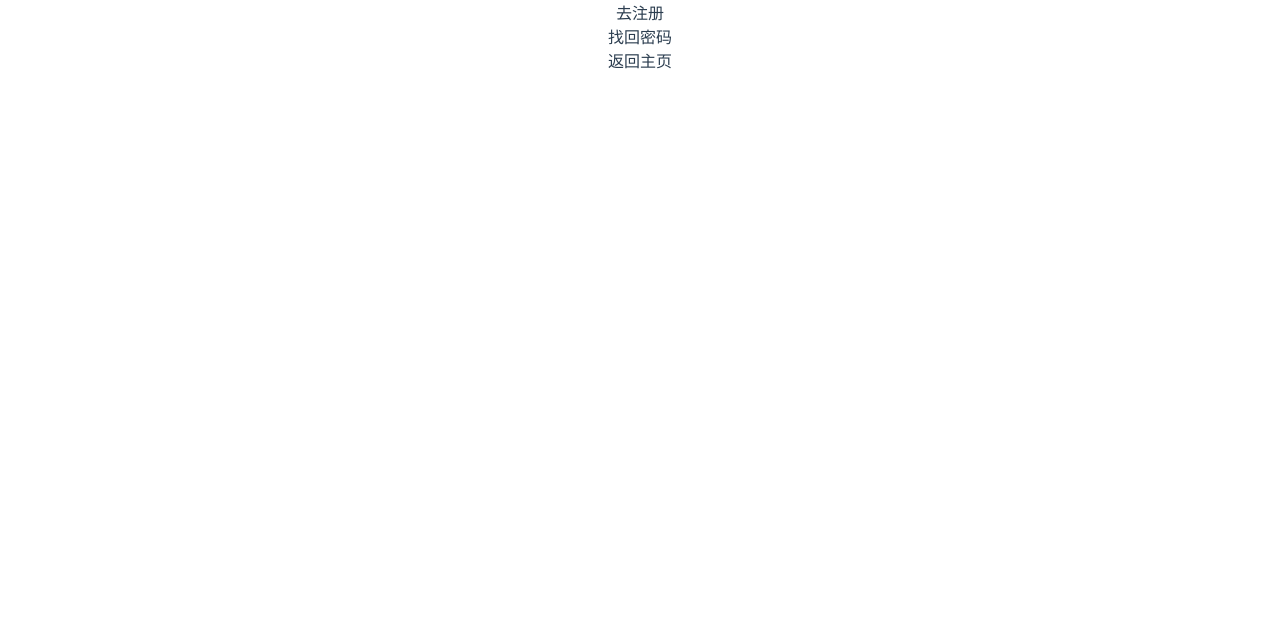
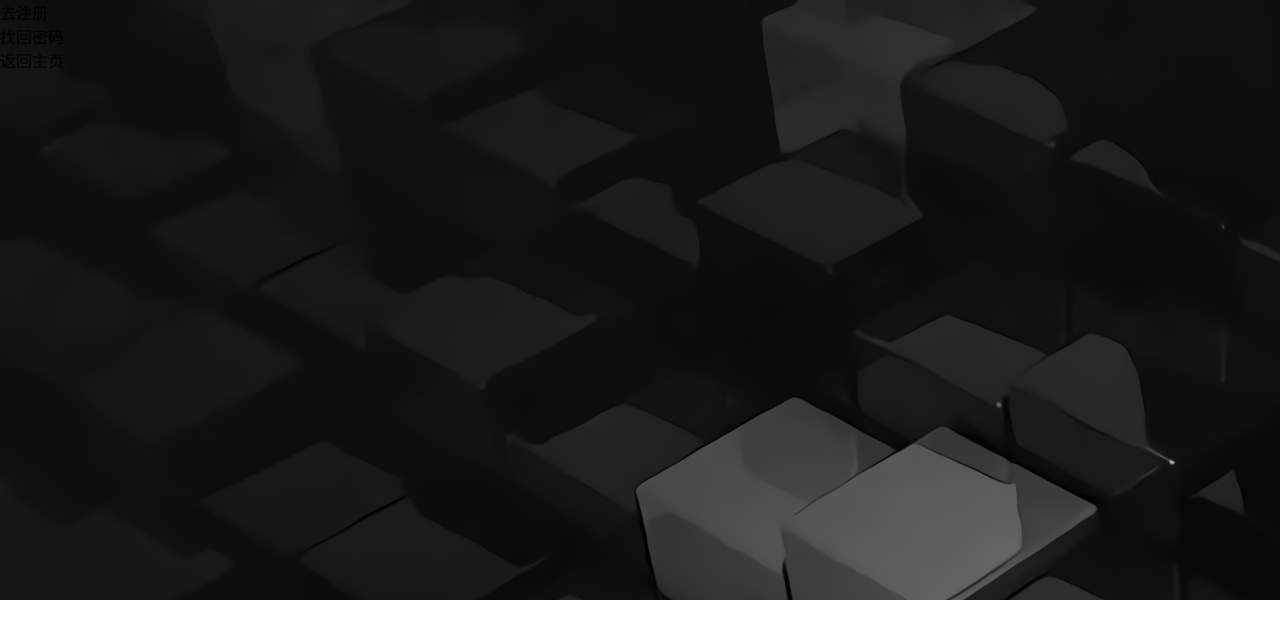
Before and after one commit to CreateYourGames/CreateYourGames, a Vue app: page /#/Login in a window 1280 px wide. Shown: the top 638 px of the page. Built offline with nearby package versions, Linux system fonts and the light colour scheme.

Commit message:
默认样式调整

```diff
--- a/src/App.vue
+++ b/src/App.vue
@@ -10,12 +10,8 @@
         margin: 0;
     }
 
-    #app {
-        font-family: 'Avenir', Helvetica, Arial, sans-serif;
-        -webkit-font-smoothing: antialiased;
-        -moz-osx-font-smoothing: grayscale;
-        text-align: center;
-        color: #2c3e50;
+    #app,html,body {
+        height: 100%;
     }
 
     #nav {
--- a/src/main.js
+++ b/src/main.js
@@ -4,6 +4,7 @@ import router from './router'
 import store from './store'
 import ElementUI from 'element-ui'
 import 'element-ui/lib/theme-chalk/index.css'
+import './assets/scss/index.scss'
 
 Vue.config.productionTip = false;
 Vue.use(ElementUI);
--- a/src/views/Login.vue
+++ b/src/views/Login.vue
@@ -25,6 +25,9 @@
 
 <style scoped lang="scss">
     .login{
+        width: 100%;height: 600px;
+        background-image: url("../assets/images/home/bg.png");
+        // background: url(../assets/images/home/bg.png)no-repeat
         div{
             cursor: pointer;
         }
--- a/src/views/PublishGame.vue
+++ b/src/views/PublishGame.vue
@@ -14,7 +14,7 @@
                 <label for="" class="special">游戏图标：</label>
                 <div class="container">
                     <img class="game-img" src="@/assets/images/personal/104.jpg" alt="">
-                    <div class="up-gm-img" @click="">
+                    <div class="up-gm-img" >
                         <img src="@/assets/images/personal/z.png" alt="">
                     </div>
                 </div>
```
